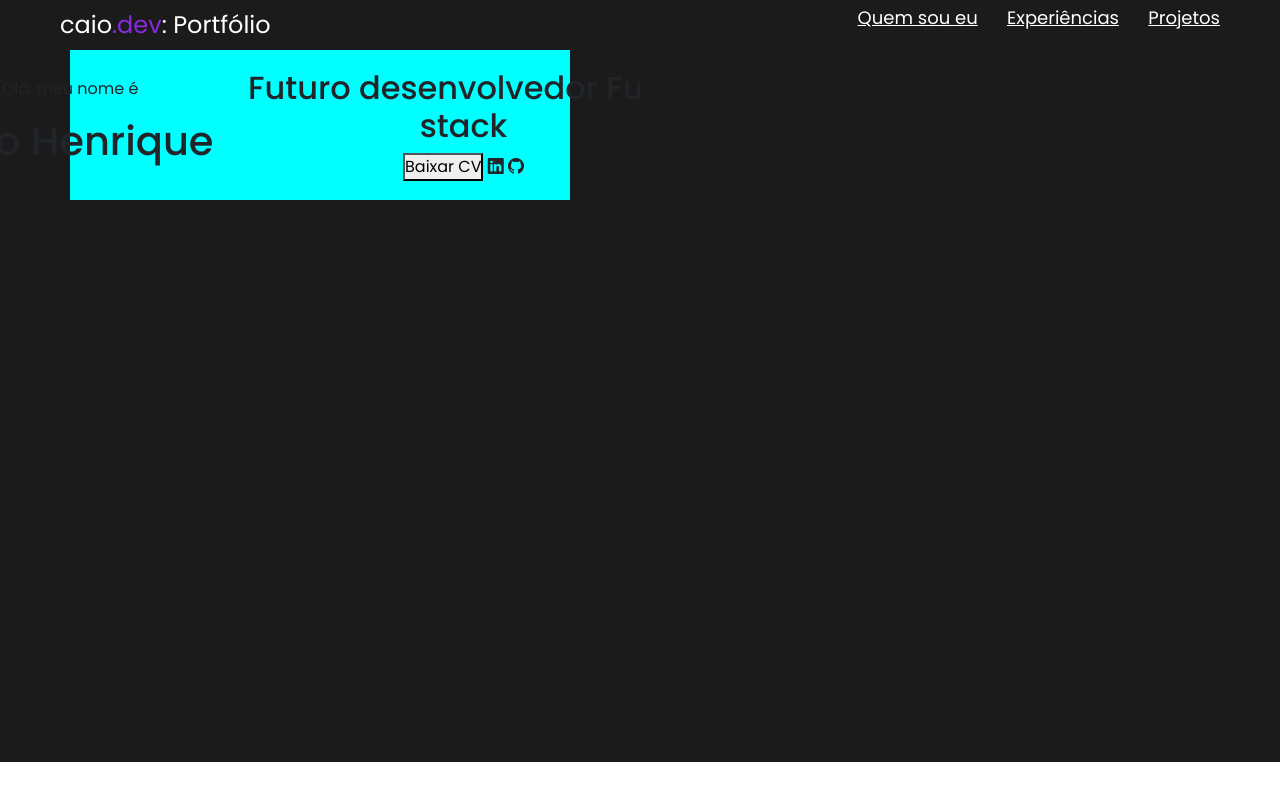
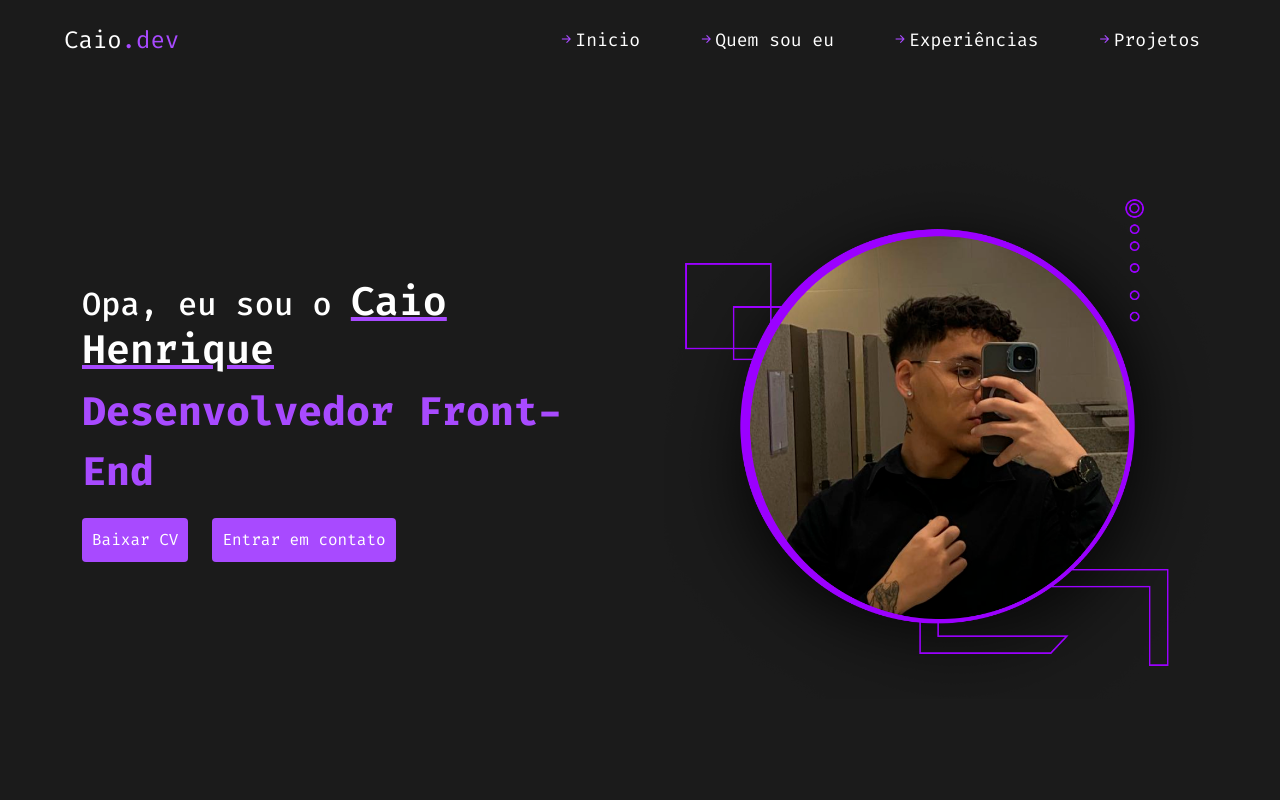
Before and after one commit to CaioHLuwi/portfolio-academy, a plain HTML site: page index.html in a window 1280 px wide. Drawn offline with nearby package versions, Linux system fonts and the light colour scheme.

Commit message:
Create header, navbar and home section

```diff
--- /dev/null
+++ b/assets/css/style.css
@@ -0,0 +1,141 @@
+@import url('https://fonts.googleapis.com/css2?family=Fira+Code:wght@300..700&family=Poppins:ital,wght@0,100;0,200;0,300;0,400;0,500;0,600;0,700;0,800;0,900;1,100;1,200;1,300;1,400;1,500;1,600;1,700;1,800;1,900&display=swap');
+
+#linha {
+    border: 1px solid green;
+}
+
+* {
+    margin: 0;
+    padding: 0;
+    list-style: none;
+    text-decoration: none;
+    font-family: 'Fira Code', monospace;
+}
+
+:root {
+    --cor-principal: rgb(147, 31, 255);
+    --cor-cinza: #ABB2BF;
+    --cor-secundaria: rgb(255, 255, 255);
+    --cor-fundo: rgb(19, 19, 19);
+}
+
+.principal-color {
+    color: var(--cor-principal);
+}
+
+header {
+    background-color: var(--cor-fundo);
+}
+
+:root {
+    --cor-principal: #a84aff;
+    --cor-secundaria: #8c8c8c;
+    --cor-branca: #fff;
+    --cor-fundo: #1b1b1b;
+}
+
+.nav-bar {
+    padding-top: 5vh;
+    display: block;
+    margin-left: auto;
+    margin-right: auto;
+    align-items: center;
+    color: #fff;
+    justify-content: space-between;
+    display: flex;
+    width: 90%;
+    max-width: 1320px;
+    height: 5vh;
+}
+
+.nav-bar .logo {
+    font-size: 1.5rem;
+}
+
+.nav-list li {
+    margin-left: 25px;
+    font-size: 1rem;
+}
+
+.nav-list li {
+    display: inline-block;
+}
+
+.nav-list a {
+    color: #fff;
+    font-size: 18px;
+    text-decoration: none;
+}
+
+.nav-bar ul li a:hover {
+    color: var(--cor-principal);
+    transition: 0.4s;
+}
+
+.initial-container {
+    width: 100%;
+    height: 95vh;
+    background-color: var(--cor-fundo);
+    display: flex;
+    align-items: center;
+}
+
+.left-side {
+    display: flex;
+    justify-content: center;
+    width: 50%;
+}
+
+.wrapper {
+    display: flex;
+}
+
+.box {
+    display: flex;
+    max-width: 600px;
+    flex-direction: column;
+}
+
+.box .title h1 {
+    font-size: 2rem;
+    color: var(--cor-branca);
+}
+
+.box .title span {
+    font-size: 2.5rem;
+    color: var(--cor-branca);
+    font-weight: 600;
+    text-decoration: underline;
+    text-decoration-color: var(--cor-principal);
+}
+
+.box .title p {
+    color: var(--cor-principal);
+    font-weight: 700;
+    font-size: 2.5rem;
+}
+
+.button {
+    justify-content: space-around;
+    background-color: var(--cor-principal);
+    border: none;
+    padding: 10px;
+    color: var(--cor-branca);
+}
+
+.image-box img {
+    animation-duration: 3s;
+    animation-name: slide-in;
+    animation-iteration-count: infinite;
+    animation-direction: alternate;
+}
+
+@keyframes slide-in {
+    from {
+        translate: 1px 0;
+    }
+
+    to {
+        translate: 20px 10px;
+    }
+}
--- a/assets/style.css
+++ /dev/null
@@ -1,86 +0,0 @@
-@import url('https://fonts.googleapis.com/css2?family=Poppins:ital,wght@0,100;0,200;0,300;0,400;0,500;0,600;0,700;0,800;0,900;1,100;1,200;1,300;1,400;1,500;1,600;1,700;1,800;1,900&display=swap');
-
-* {
-    margin: 0;
-    padding: 0;
-    list-style: none;
-    text-decoration: none;
-    font-family: 'Poppins'
-}
-
-header{
-    display: flex;
-    flex-direction: row;
-}
-
-:root {
-    --cor-principal: rgb(138, 43, 226);
-    --cor-secundaria: rgb(140, 140, 140);
-    --cor-fundo: rgb(27, 27, 27);
-}
-
-.nav-bar{
-    display: flex;
-    align-items: center;
-    color: #fff;
-    justify-content: space-between;
-    display: flex;
-    padding: 25px 60px 25px 60px;
-    width: 100%;
-    height: 4vh;
-    background-color: var(--cor-fundo);
-}
-
-.nav-bar .logo {
-    font-size: 1.5rem;
-}
-
-.nav-list li {
-    margin-left: 25px;
-    font-size: 1rem;
-}
-
-.nav-bar ul li {
-    display: inline-block;
-    color: #fff;
-}
-
-.nav-bar ul li a {
-    color: #fff;
-    font-size: 18px;
-}
-
-.nav-bar ul li a:hover {
-    color: var(--cor-principal);
-    transition: 0.4s;
-}
-
-.container-sobre {
-    display: flex;
-    width: 100%;
-    height: 89vh;
-}
-
-.left-side {
-    display: flex;
-    justify-content: center;
-    width: 50%;
-    background-color: var(--cor-fundo);
-}
-
-.informacoes {
-    display: flex;
-    text-align: center;
-    flex-direction: column;
-    flex-wrap: wrap;
-    background-color: aqua;
-    justify-content: center;
-    align-content: center;
-    max-width: 500px;
-    max-height: 150px;
-}
-
-.right-side {
-    width: 50%;
-    background-color: var(--cor-fundo);
-}
--- a/index.html
+++ b/index.html
@@ -1,41 +1,62 @@
 <!DOCTYPE html>
 <html lang="pt-br">
+
 <head>
     <meta charset="UTF-8">
     <meta name="viewport" content="width=device-width, initial-scale=1.0">
-    <link rel="stylesheet" href="/assets/style.css">
+    <link href="https://cdn.jsdelivr.net/npm/bootstrap@5.3.3/dist/css/bootstrap.min.css" rel="stylesheet"
+        integrity="sha384-QWTKZyjpPEjISv5WaRU9OFeRpok6YctnYmDr5pNlyT2bRjXh0JMhjY6hW+ALEwIH" crossorigin="anonymous">
     <link rel="stylesheet" href="https://cdn.jsdelivr.net/npm/bootstrap-icons@1.11.3/font/bootstrap-icons.min.css">
-    <link href="https://cdn.jsdelivr.net/npm/bootstrap@5.3.3/dist/css/bootstrap.min.css" rel="stylesheet" integrity="sha384-QWTKZyjpPEjISv5WaRU9OFeRpok6YctnYmDr5pNlyT2bRjXh0JMhjY6hW+ALEwIH" crossorigin="anonymous">
+    <link rel="stylesheet" href="assets/css/style.css">
     <title>Portfólio - Caio</title>
 </head>
+
 <body>
     <header>
         <nav class="nav-bar">
-            <span class="logo">caio<span style="color: rgb(138, 43, 226);">.dev</span>: Portfólio</span>
-            <ul class="nav-list">
-                <li> <a href="#"> Quem sou eu </a> </li>
-                <li> <a href="#"> Experiências </a> </li>
-                <li> <a href="#"> Projetos </a> </li>
+            <span class="logo">Caio<span class="principal-color">.dev</span></span>
+            <ul class="nav-list nav">
+                <li class="nav-item">
+                    <a class="nav-link py-0" href="#"> <i class="bi bi-arrow-right-short principal-color"></i>Inicio </a>
+                </li>
+                <li class="nav-item">
+                    <a href="#" class="nav-link py-0"> <i class="bi bi-arrow-right-short principal-color"></i>Quem sou eu </a>
+                </li>
+                <li class="nav-item">
+                    <a href="#" class="nav-link py-0"> <i class="bi bi-arrow-right-short principal-color"></i>Experiências </a>
+                </li>
+                <li class="nav-item">
+                    <a href="#" class="nav-link py-0"> <i class="bi bi-arrow-right-short principal-color"></i>Projetos </a>
+                </li>
             </ul>
         </nav>
     </header>
-    <section class="container-sobre">
-        <div class="left-side">
-            <div class="informacoes">
-                <p> Olá, meu nome é</p>
-                <h1>Caio Henrique</h1>
-                <h2>Futuro desenvolvedor Full-stack</h2>
-                <div class="redes-sociais">
-                    <button class="cv-button">Baixar CV</button>
-                    <span class="rede-icon"> <i class="bi bi-linkedin"></i> </span>
-                    <span class="rede-icon"> <i class="bi bi-github"></i> </span>
+    <section class="initial-container">
+        <div class="container">
+            <div class="row">
+                <div class="col-6 d-flex flex-column justify-content-center">
+                    <div class="wrapper">
+                        <div class="box">
+                            <div class="title">
+                                <h1 class="fs-2"> Opa, eu sou o <span class="fs-1"> Caio Henrique </span> </h1>
+                                <p class="fs-1"> Desenvolvedor Front-End </p>
+                            </div>
+                        </div>
+                    </div>
+                    <div class="navigation d-flex gap-4">
+                        <button class="button rounded-1">Baixar CV</button>
+                        <button class="button rounded-1">Entrar em contato </button>
+                    </div>
+                </div>
+                <div class="col-6 d-flex">
+                    <div class="image-box">
+                        <img class="img-fluid"  src="assets/images/photo-moldure2.png" alt="Foto do Caio com formas geométricas atrás">
+                    </div>
                 </div>
             </div>
         </div>
-        <div class="right-side">
-            <img src="">
-        </div>
     </section>
-    <script src="https://cdn.jsdelivr.net/npm/bootstrap@5.3.3/dist/js/bootstrap.bundle.min.js" integrity="sha384-YvpcrYf0tY3lHB60NNkmXc5s9fDVZLESaAA55NDzOxhy9GkcIdslK1eN7N6jIeHz" crossorigin="anonymous"></script>
+
 </body>
+
 </html>
```
Also changed, not shown: assets/images/photo-moldure.png (added), assets/images/photo-moldure2.png (added).
